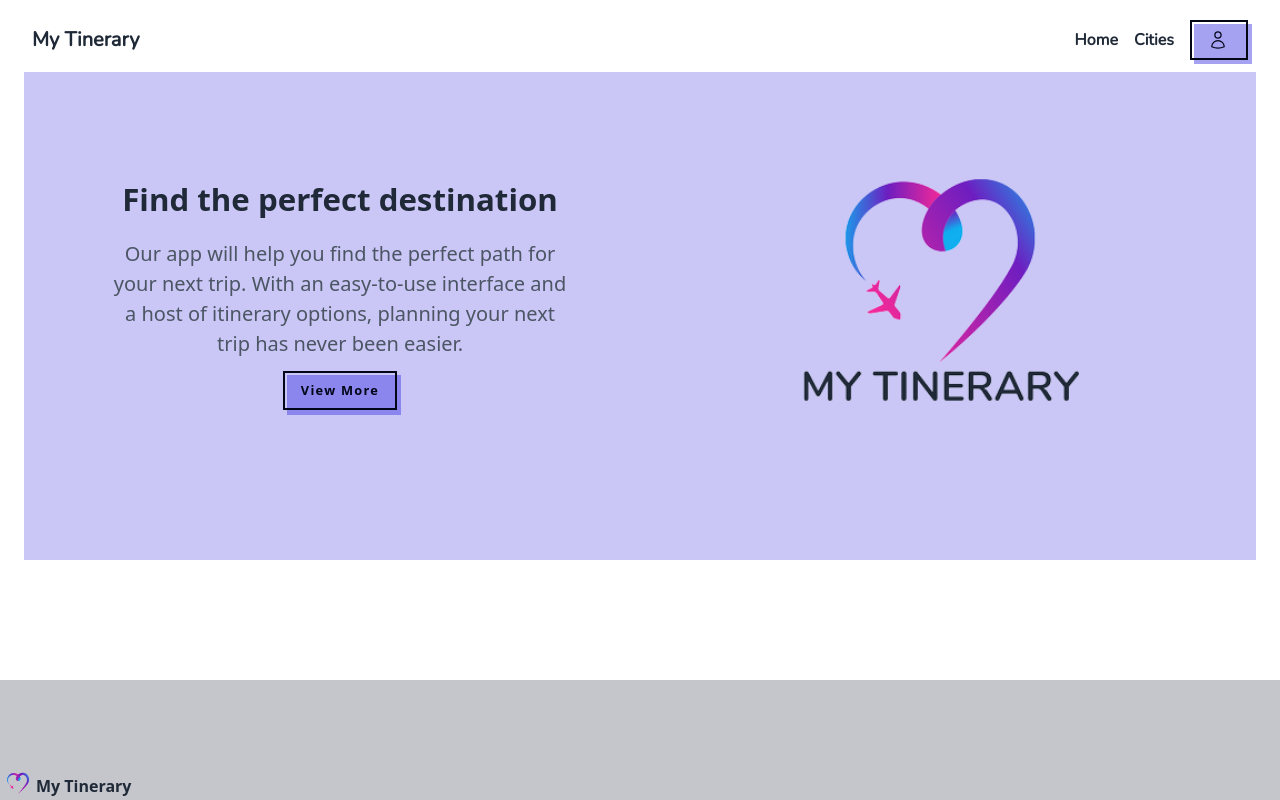
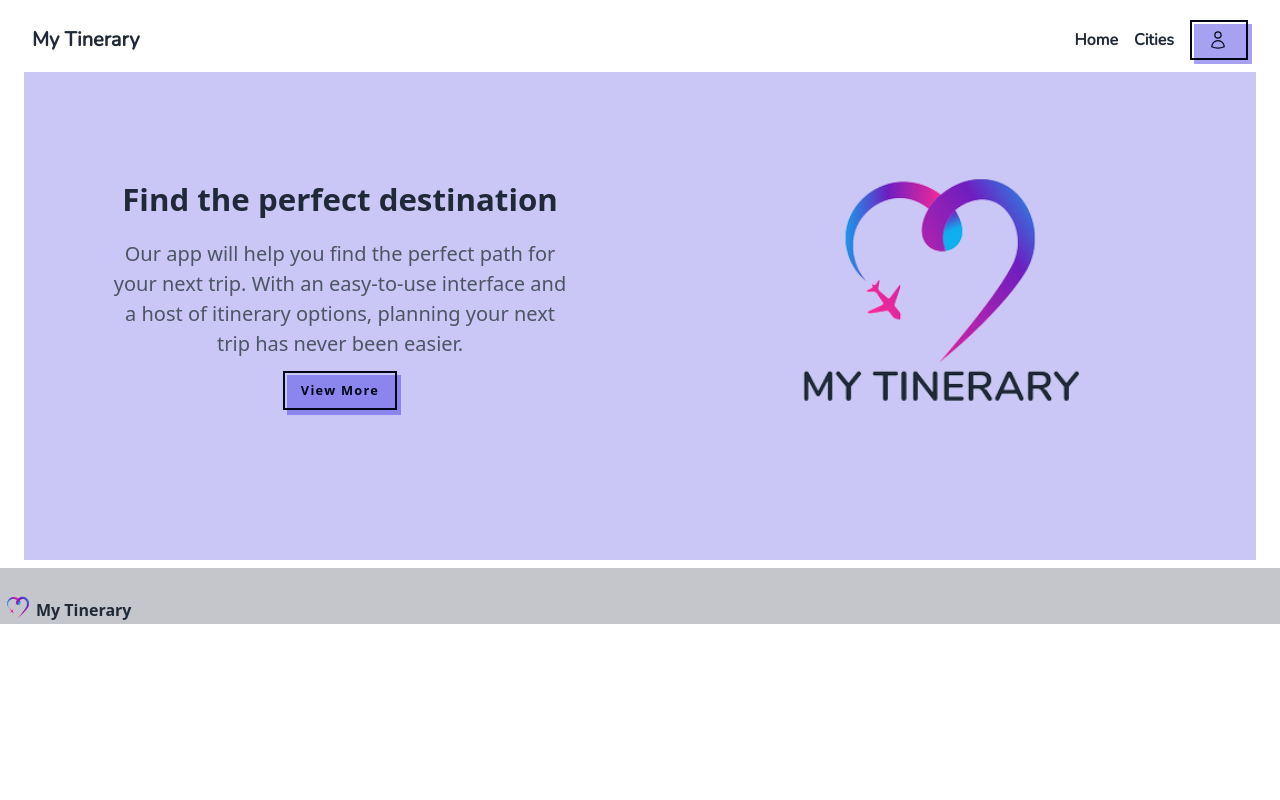
Before and after one commit to MorganaLA/mytinerary-morganaAlemann, a React (Vite) app: page /cities/1 in a window 1280 px wide. Built offline with nearby package versions, Linux system fonts and the light colour scheme.

Commit message:
Menu & MenuH

```diff
--- a/src/components/Footer.jsx
+++ b/src/components/Footer.jsx
@@ -1,7 +1,7 @@
 import '../styles/Footer.css'
 function Footer() {
   return (
-    <div className="footer m-0 border-t-4 md:border-t-8 border-white z-10 absolute w-full right-0 gap-x-0 flex h-10 sm:h-[2.9rem] md:h-[6rem] lg:h-[8rem] bg-gray-500/40 md:bottom-0 bottom-auto place-items-start">
+    <div className="footer m-0 border-t-4 md:border-t-8 border-white z-10 absolute w-full right-0 gap-x-0 flex h-10 sm:h-[3rem] md:h-[6rem] lg:h-[4rem] bg-gray-500/40 bottom-0 sm:bottom-auto place-items-start">
         <img className="w-8 mt-auto pb-1 pl-1" src="./../LogoF.png" alt="Logo" />
         <p className="footer-text text-base mt-auto pb-1 pl-1 font-semibold">My Tinerary</p>
     </div>
--- a/tailwind.config.js
+++ b/tailwind.config.js
@@ -13,7 +13,7 @@ export default {
       },
       screens: {
         'sm': '400px',
-        'md': '768px',
+        'md': '700px',
         'lg': '1024px',
         'xl': '1280px',
         '2xl': '1536px',
```
